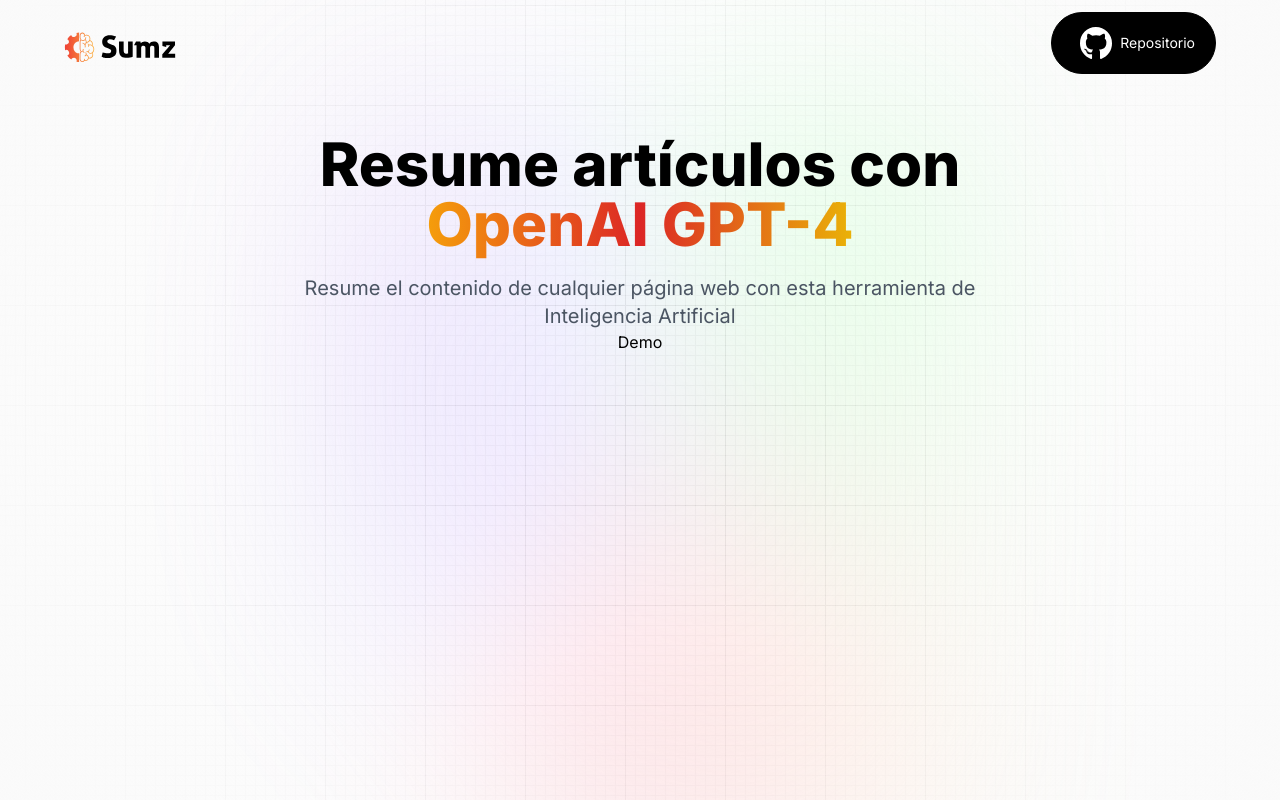
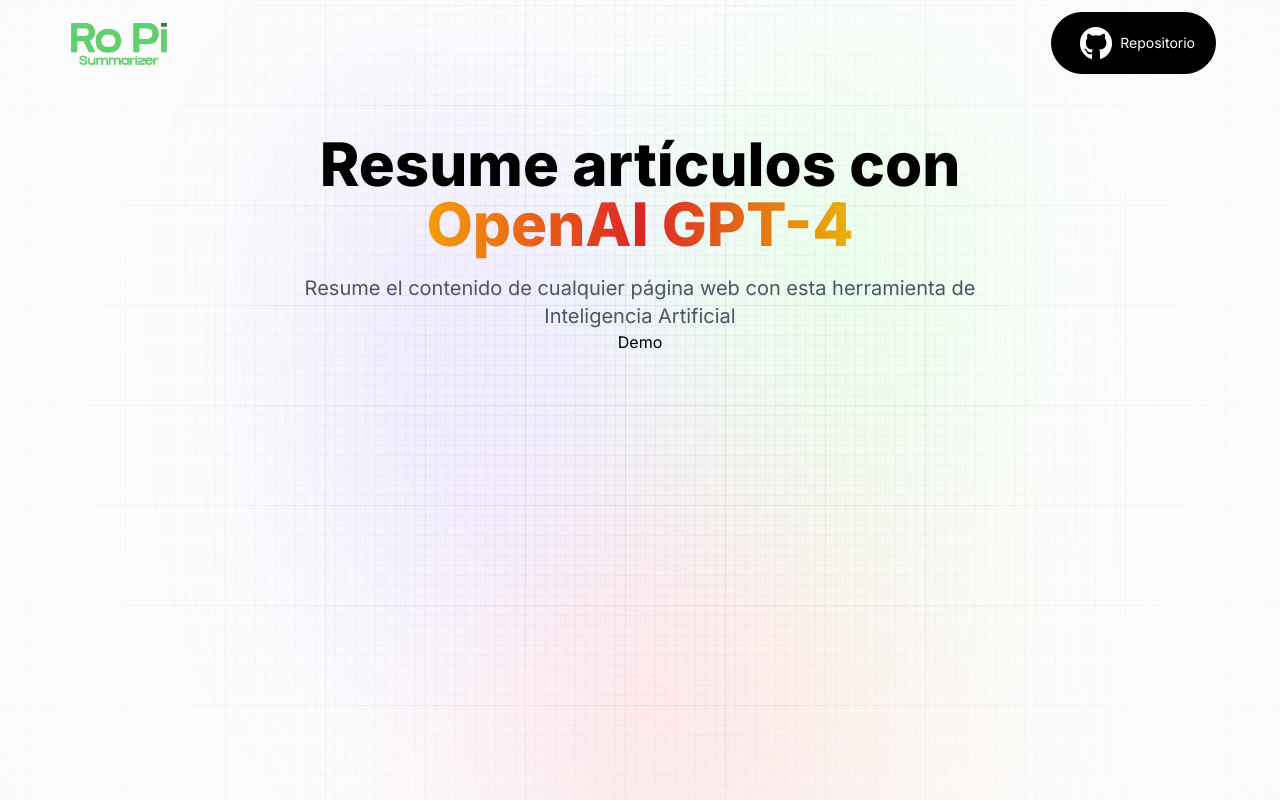
Before and after one commit to jeromanp/summarized_links, a Next.js app: page / in a window 1280 px wide. Built offline with nearby package versions, Linux system fonts and the light colour scheme.

Commit message:
change logo in page

```diff
--- a/src/components/Hero.jsx
+++ b/src/components/Hero.jsx
@@ -5,7 +5,7 @@
   return (
     <header className="w-full flex justify-center items-center flex-col">
       <nav className="flex justify-between items-center w-full mb-10 pt-3">
-        <img src="/assets/logo.svg" alt="Logo" className="w-28 object-contain" />
+        <img src="/assets/logo.PNG" alt="Logo" className="w-28 object-contain" />
 
         <a
           href="https://www.github.com/jeromanp"
```
